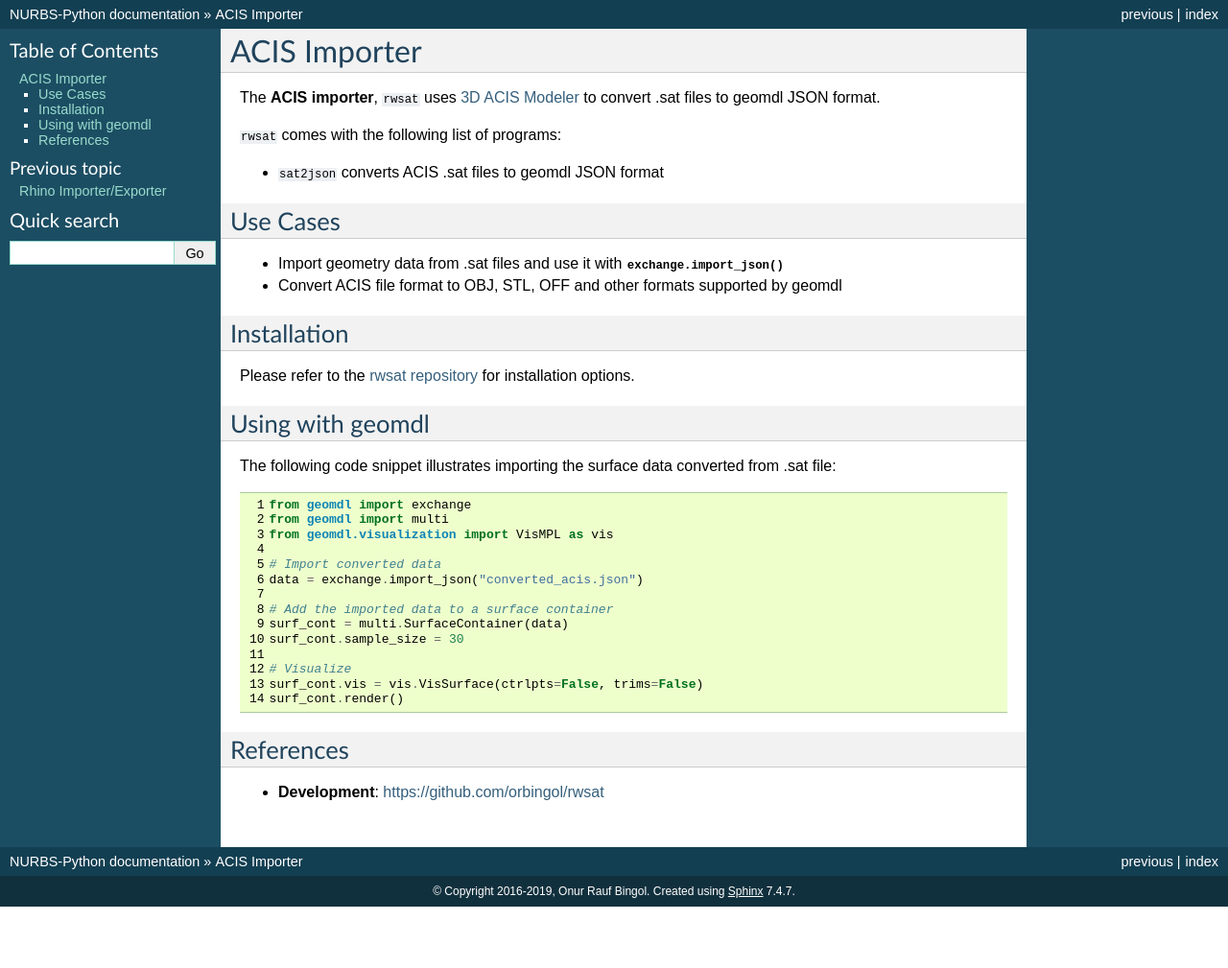
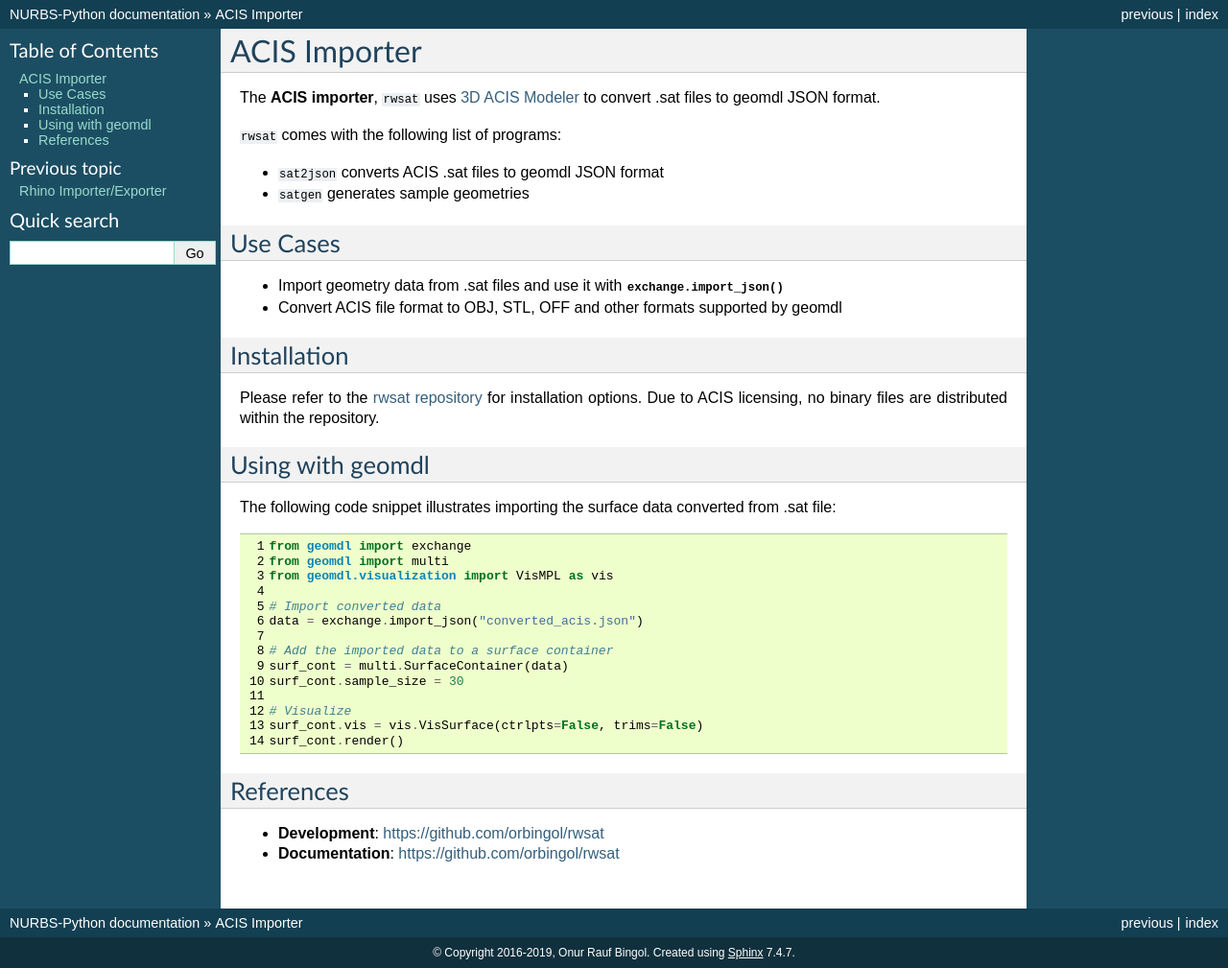
Before and after one commit to orbingol/NURBS-Python, a Sphinx documentation site: the page built from docs/modules_acis.rst, in a window 1280 px wide. Shown: the whole page at 96% size. Built offline with Sphinx 7.4.7, drawn with Linux system fonts in a browser that asks for light colours; formulas are drawn with MathJax 3; before the commit the page ends 945 px from its top, so only the background shows below that.

Commit message:
Minor documentation updates and fixes [skip ci]

```diff
--- a/docs/basics.rst
+++ b/docs/basics.rst
@@ -308,7 +308,7 @@ Please refer to the :doc:`Examples Repository <examples_repo>` for surface examp
 Working with the volumes
 ========================
 
-Volumes are defined on a 3-dimensional parametric space. Working with the volumes are very similar to Working
+Volumes are defined on a 3-dimensional parametric space. Working with the volumes are very similar to working
 with the surfaces. The only difference is the 3rd parametric dimension, ``w``. For instance, to access the
 knot vectors, the properties you will use are ``knotvector_u``, ``knotvector_v`` and ``knotvector_w``.
 
--- a/docs/install.rst
+++ b/docs/install.rst
@@ -132,7 +132,7 @@ step:
 
 .. code-block:: console
 
-    $ pip install . --install-option="--use-source"
+    $ pip install --user . --install-option="--use-source"
 
 To update the compiled module with the latest changes, you need to re-cythonize the code.
 
--- a/docs/modules_acis.rst
+++ b/docs/modules_acis.rst
@@ -7,6 +7,7 @@ to convert .sat files to geomdl JSON format.
 ``rwsat`` comes with the following list of programs:
 
 * ``sat2json`` converts ACIS .sat files to geomdl JSON format
+* ``satgen`` generates sample geometries
 
 Use Cases
 =========
@@ -18,6 +19,7 @@ Installation
 ============
 
 Please refer to the `rwsat repository <https://github.com/orbingol/rwsat>`_ for installation options.
+Due to ACIS licensing, no binary files are distributed within the repository.
 
 Using with geomdl
 =================
@@ -46,3 +48,4 @@ References
 ==========
 
 * **Development**: https://github.com/orbingol/rwsat
+* **Documentation**: https://github.com/orbingol/rwsat
--- a/docs/modules_rhino.rst
+++ b/docs/modules_rhino.rst
@@ -20,6 +20,8 @@ Installation
 ============
 
 Please refer to the `rw3dm repository <https://github.com/orbingol/rw3dm>`_ for installation options.
+The binary files can be downloaded under `Releases <https://github.com/orbingol/rw3dm/releases>`_
+section of the GitHub repository.
 
 Using with geomdl
 =================
```
